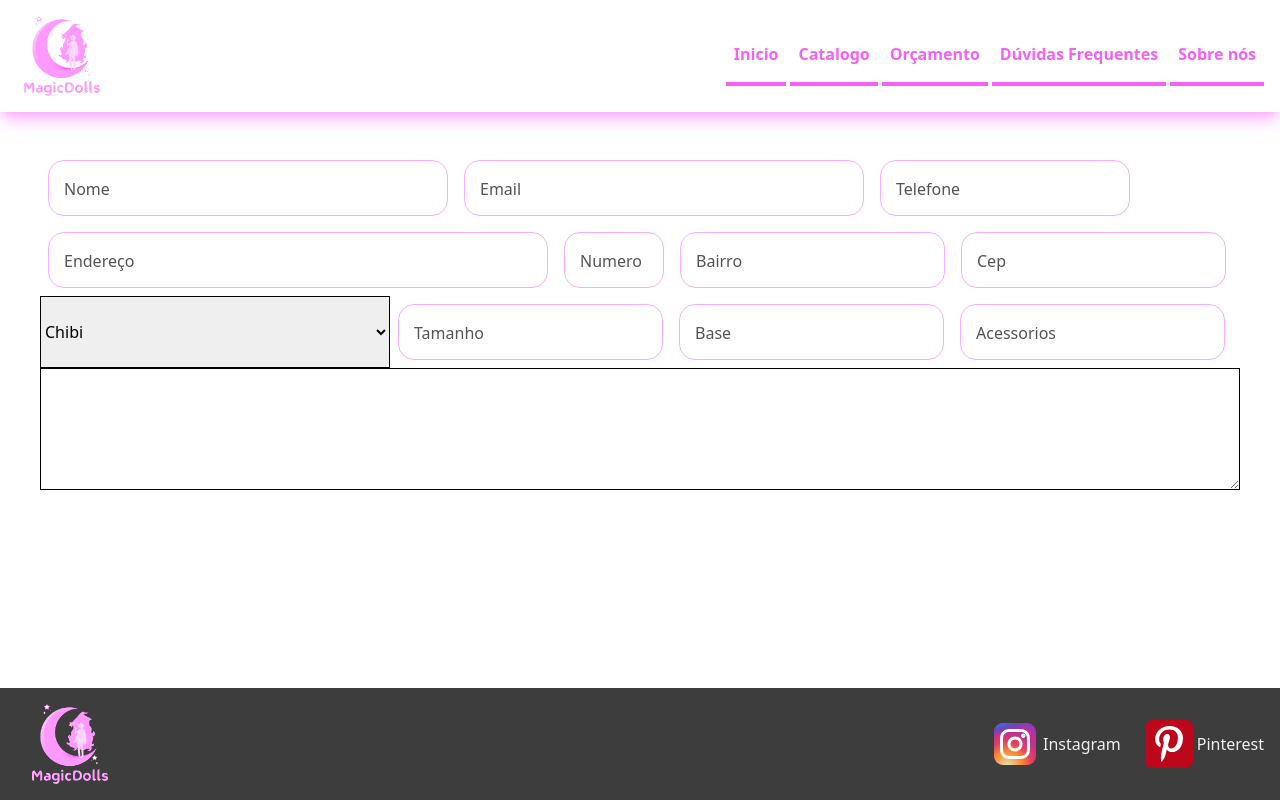
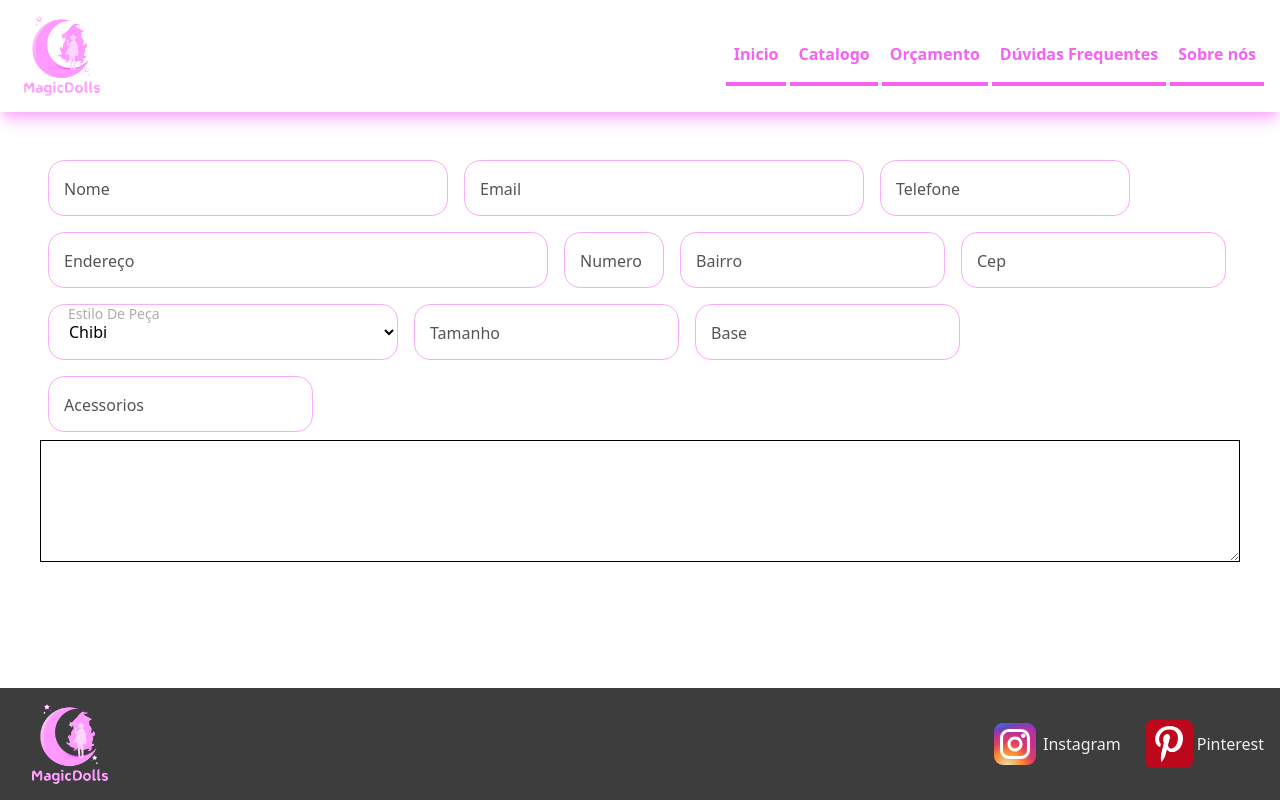
Before and after one commit to AlessandroSampaio/MagicDolls, a React (Vite) app: page /orcamento in a window 1280 px wide. Built offline with nearby package versions, Linux system fonts and the light colour scheme.

Commit message:
Adiciona componente Select personalizado

```diff
--- /dev/null
+++ b/src/components/Select.tsx
@@ -0,0 +1,54 @@
+import { SelectHTMLAttributes } from 'react';
+
+interface SelectProps extends SelectHTMLAttributes<HTMLSelectElement>{
+
+}
+
+export function Select({className, ...props}: SelectProps) {
+  if(props.id == null){
+    return null;
+  }
+
+  return (
+    <div className='relative flex flex-col m-2'>
+      <select {...props}
+        className={`
+          peer
+          border border-pink-flamingo-300 focus:border-pink-flamingo-500
+          rounded-2xl
+          px-4
+          py-2
+          h-[56px]
+          outline-0
+          bg-white-50
+          placeholder:capitalize
+          placeholder-transparent
+          ${className}
+        `}
+      >
+        {props.children}
+      </select>
+      <label
+        htmlFor={props.id}
+        className='
+          absolute
+          w-full
+          px-4
+          text-sm
+          capitalize
+          left-1
+          text-iron-400
+          peer-placeholder-shown:top-[17px]
+          peer-placeholder-shown:text-base
+          peer-placeholder-shown:text-iron-900
+          peer-focus:text-sm
+          peer-focus:top-0
+          peer-focus:text-iron-400
+        '
+      >
+        {props.placeholder}
+      </label>
+    </div>
+  );
+
+}
--- a/src/pages/Budget/index.tsx
+++ b/src/pages/Budget/index.tsx
@@ -1,4 +1,5 @@
 import { Input } from '../../components/Input';
+import { Select } from '../../components/Select';
 
 export function Budget() {
 
@@ -14,7 +15,8 @@ export function Budget() {
         <Input id="cep" placeholder='cep' type="text" />
 
         {/* Replace with custom Select/options */}
-        <select name="estilo" id="estilo" title='estilo'
+        <Select name="estilo" id="estilo" title='estilo'
+          placeholder='Estilo de peça'
           className='min-w-[200px] w-[350px] border'
         >
           <option value="1">Chibi</option>
@@ -22,7 +24,7 @@ export function Budget() {
           <option value="3">Figure pequena</option>
           <option value="4">Figures</option>
           <option value="5">Topo de Bolo</option>
-        </select>
+        </Select>
 
         <Input id="tamanho" placeholder='tamanho' type="text" />
         <Input id="base" placeholder='base' type="text" />
```
